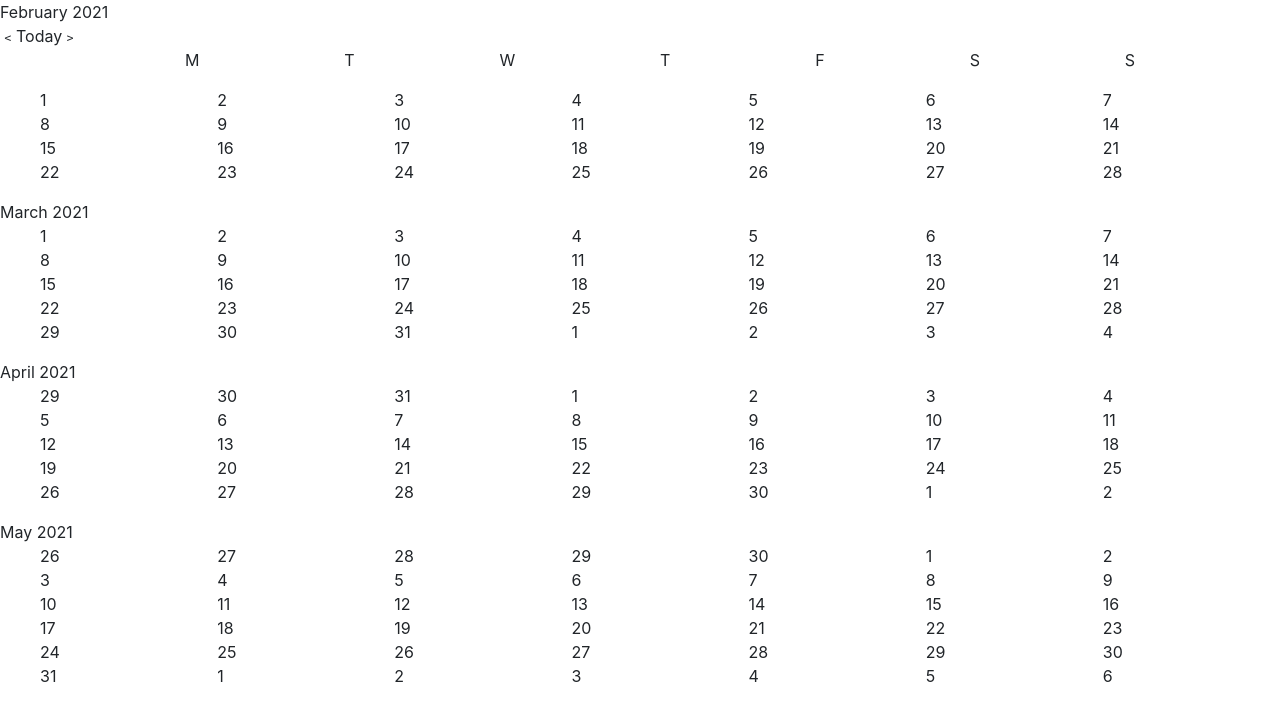
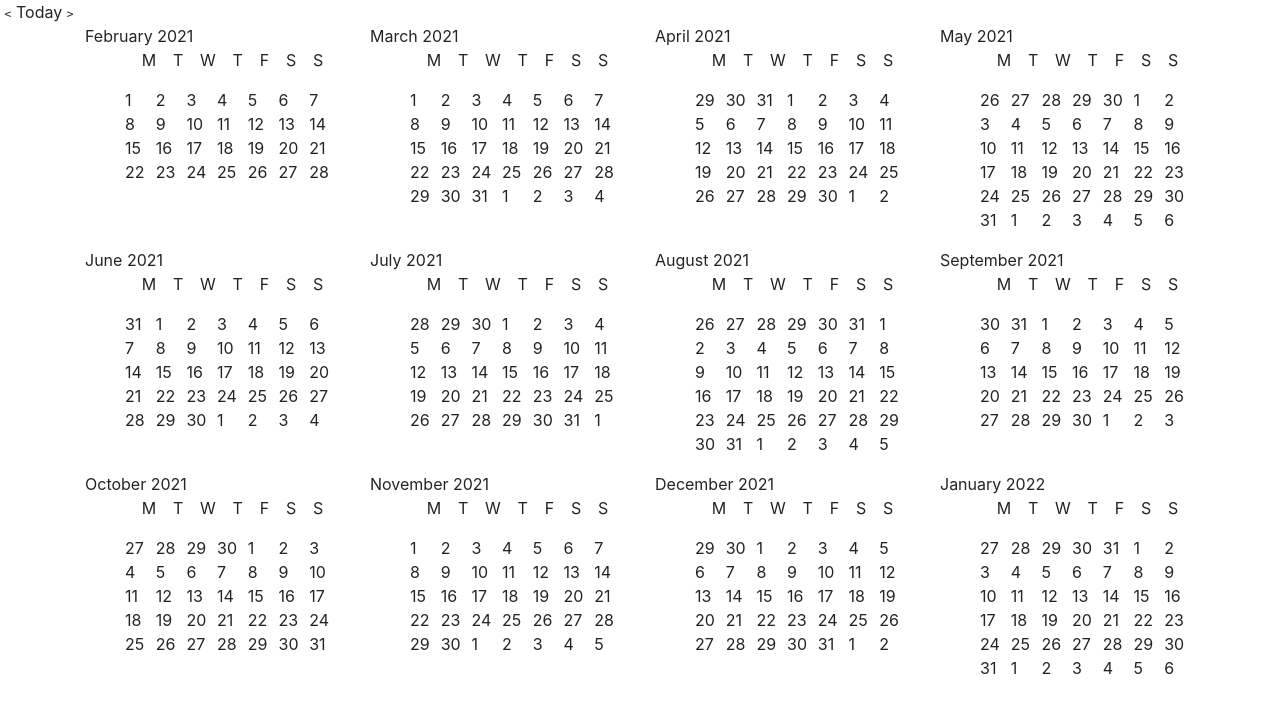
Before and after one commit to lovan0616/calendar-remote, a Vue app: page /#/ in a window 1280 px wide. Shown: the top 720 px of the page. Built offline with nearby package versions, Linux system fonts and the light colour scheme.

Commit message:
refactor: refactor CalendarMonth with grid

```diff
--- a/src/views/CalendarMonth.vue
+++ b/src/views/CalendarMonth.vue
@@ -1,10 +1,6 @@
 <template>
   <div class="calendar-month">
     <div class="calendar-month-header">
-      <SelectedMonth
-        :selected-date="selectedDate"
-        class="selected-month"
-      />
       <CalendarDateSelector
         :current-date="today"
         :selected-date="selectedDate"
@@ -12,41 +8,27 @@
       />
     </div>
 
-    <!-- Mon to Sun -->
-    <CalendarWeekdays />
+    <div class="container">
+      <div class="row">
+        <div class="col-12 col-sm-6 col-md-4 col-lg-3">
+          <SelectedMonth :selected-date="selectedDate" class="selected-month" />
+          <CalendarWeekdays />
+          <!-- selected month -->
+          <CalendarMonthDayItem :show-date="selectedDate" />
+        </div>
 
-    <!-- selected month -->
-    <CalendarMonthDayItem
-      :show-date="selectedDate"
-    />
+        <div class="col-12 col-sm-6 col-md-4 col-lg-3"
+        v-for="count in countOfUpcommingDate"
+        :key="count"
+        >
+          <SelectedMonth :selected-date="upcommingDate(count)" class="upcomming-month" />
+          <CalendarWeekdays />
+          <!-- selected month -->
+          <CalendarMonthDayItem :show-date="upcommingDate(count)" />
+        </div>
 
-    <!-- upcomming month -->
-    <SelectedMonth
-        :selected-date="upcommingDate(1)"
-        class="upcomming-month"
-      />
-    <CalendarMonthDayItem
-      :show-date="upcommingDate(1)"
-    />
-     <SelectedMonth
-        :selected-date="upcommingDate(2)"
-        class="upcomming-month"
-        v-if="viewport > 700"
-      />
-    <CalendarMonthDayItem
-      :show-date="upcommingDate(2)"
-      v-if="viewport > 700"
-    />
-     <SelectedMonth
-        :selected-date="upcommingDate(3)"
-        class="upcomming-month"
-        v-if="viewport > 1000"
-      />
-    <CalendarMonthDayItem
-      :show-date="upcommingDate(3)"
-      v-if="viewport > 1000"
-    />
-
+      </div>
+    </div>
   </div>
 </template>
 
@@ -69,7 +51,7 @@ export default {
     return {
       selectedDate: dayjs(),
       today: dayjs().format("YYYY-MM-DD"),
-      viewport: window.innerWidth
+      countOfUpcommingDate: [1, 2, 3, 4, 5, 6, 7, 8, 9, 10, 11]
     };
   },
   methods: {
@@ -77,15 +59,8 @@ export default {
       this.selectedDate = newSelectedDate;
     },
     upcommingDate(count) {
-      return this.selectedDate.add(count, "month")
+      return this.selectedDate.add(count, "month");
     },
-    updateViewport() {
-      this.viewport = window.innerWidth
-      return this.viewport
-    }
   },
-  created() {
-    window.addEventListener('resize', this.updateViewport)
-  }
 };
 </script>
```
